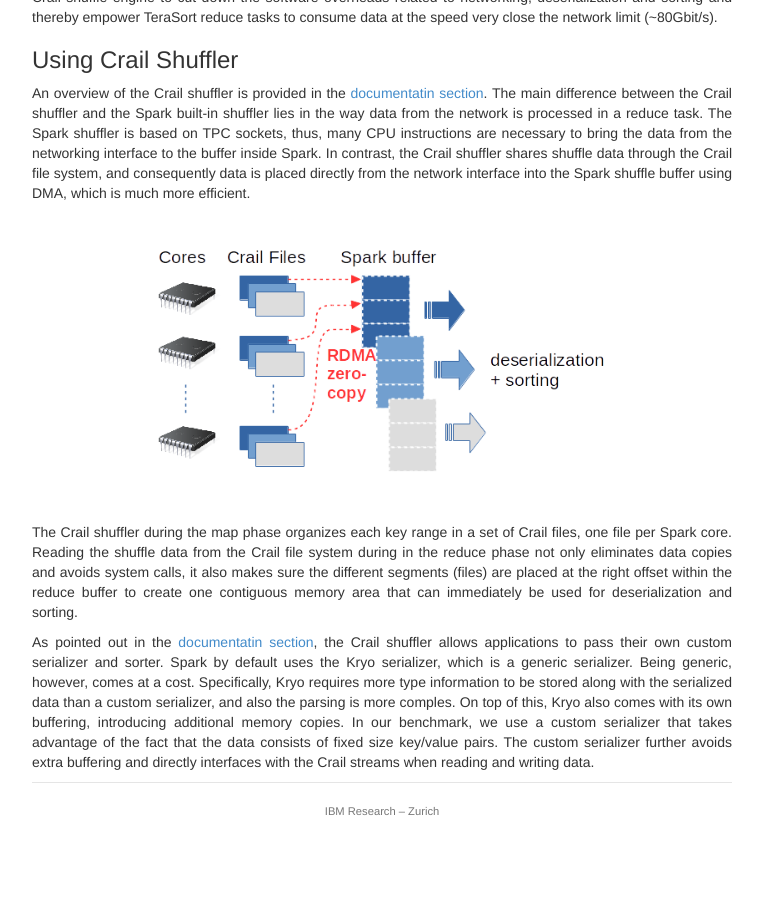
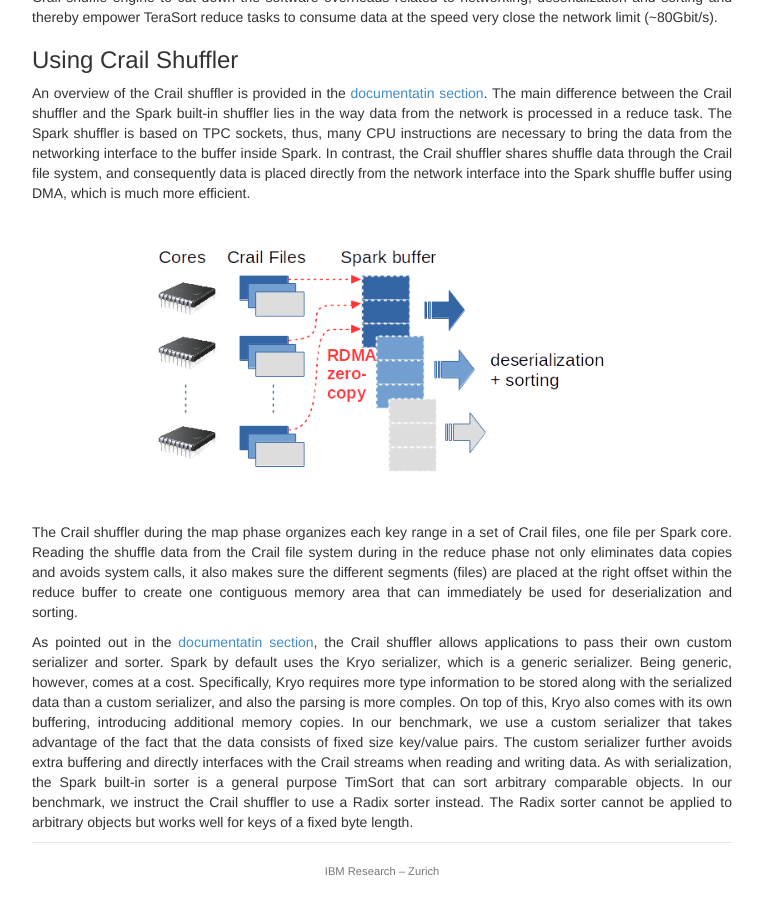
Before and after one commit to apache/incubator-crail-website, a Jekyll site: the page built from _posts/blog/2017-01-1-sorting.md, in a window 1280 px wide and 900 px high, scrolled down 2390 px. Shown: the whole window, without its empty margins (258-1021 px from the left). Built offline with Jekyll 4.4.1, drawn with Linux system fonts in a browser that asks for light colours; before the commit the page ends 3230 px from its top, so only the background shows below that.

Commit message:
Update 2017-01-1-sorting.md

```diff
--- a/_posts/blog/2017-01-1-sorting.md
+++ b/_posts/blog/2017-01-1-sorting.md
@@ -159,6 +159,8 @@
 <p>
 As pointed out in the <a href="http://www.crail.io/docs">documentatin section</a>, the Crail shuffler allows applications to pass their own custom serializer and sorter. Spark by default uses the Kryo serializer, which is a generic serializer. Being generic, however, comes at a cost. Specifically, Kryo requires more type information to be stored along with the serialized data than a custom serializer, and also the parsing is more comples. On top of this, Kryo also comes with its own buffering, introducing additional memory copies. In our benchmark, we use a custom serializer that takes advantage of the fact that the data consists of fixed size key/value pairs. The custom serializer further avoids extra buffering and directly interfaces with the Crail streams when reading and writing data.
 
+As with serialization, the Spark built-in sorter is a general purpose TimSort that can sort arbitrary comparable objects. In our benchmark, we instruct the Crail shuffler to use a Radix sorter instead. The Radix sorter cannot be applied to arbitrary objects but works well for keys of a fixed byte length.
+
 
 
 </p>
```
